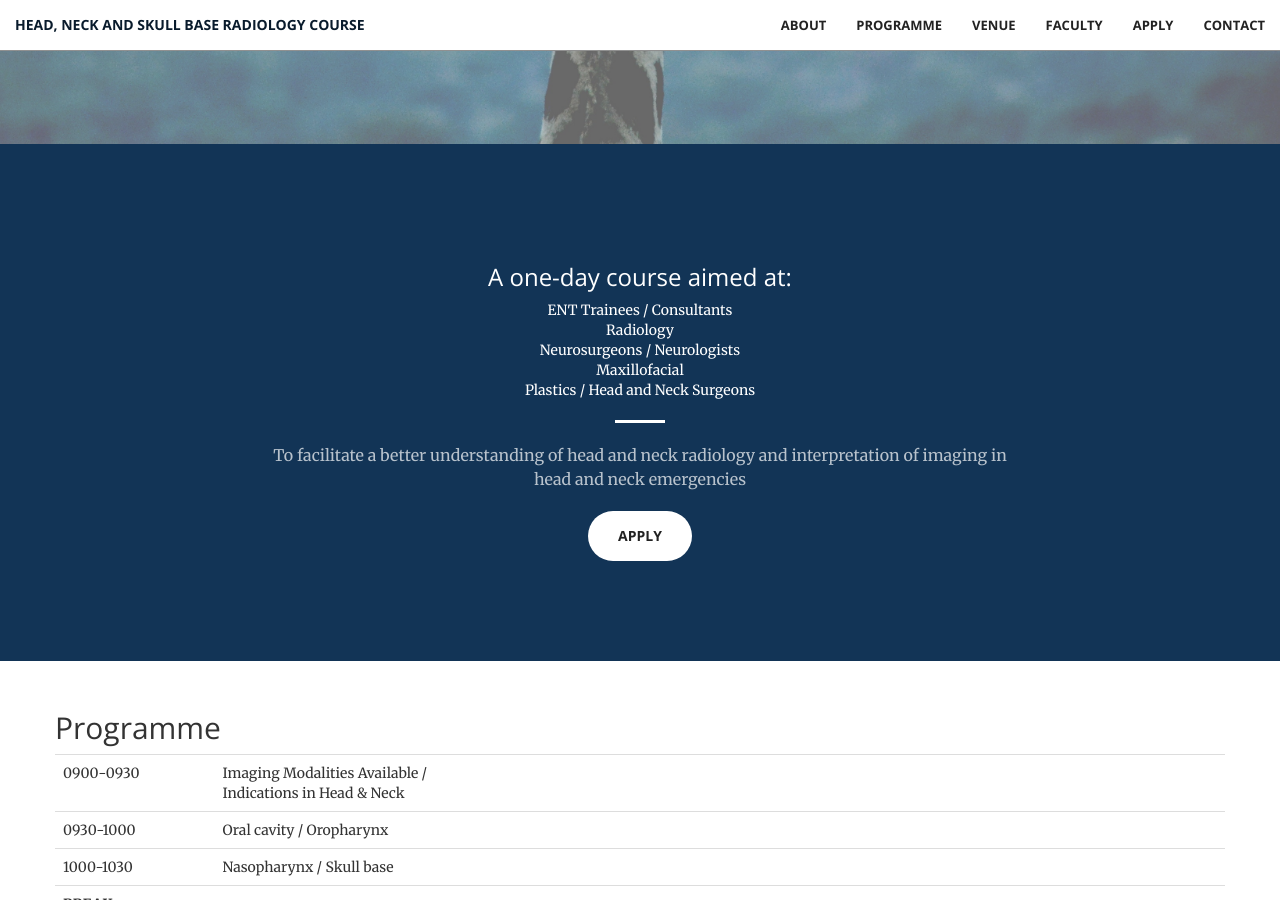
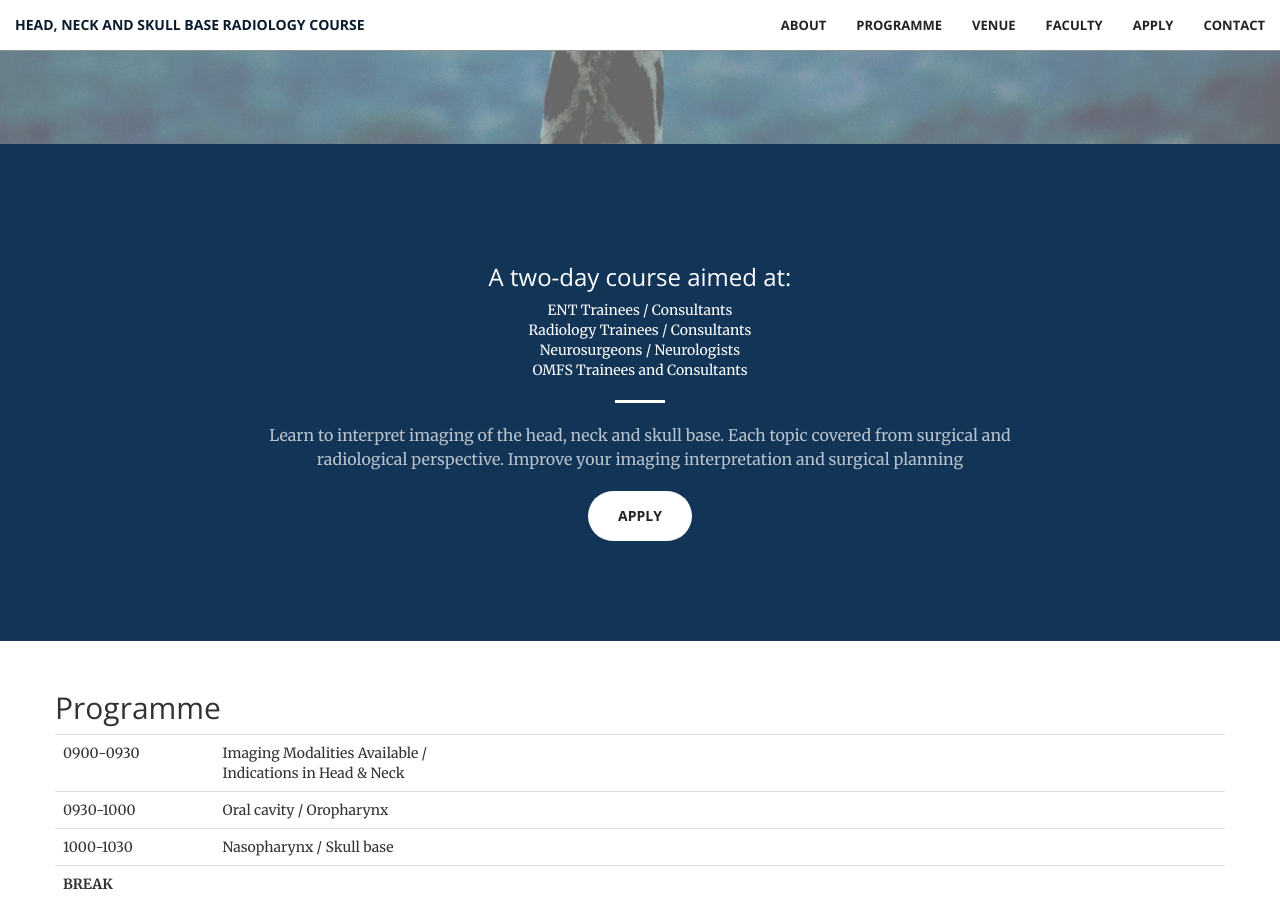
Before and after one commit to aberdeenradiology/aberdeenradiology.github.io, a Jekyll site: the page built from index.html, in a window 1280 px wide and 900 px high, scrolled down 756 px. Built offline with Jekyll 4.4.1, drawn with Linux system fonts in a browser that asks for light colours.

Commit message:
Update about.html

```diff
--- a/_includes/about.html
+++ b/_includes/about.html
@@ -2,14 +2,13 @@
     <div class="container">
         <div class="row">
             <div class="col-lg-8 col-lg-offset-2 text-center">
-                <h3>A one-day course aimed at:</h3>
+                <h3>A two-day course aimed at:</h3>
                 ENT Trainees / Consultants<br>
-                Radiology<br>
+                Radiology Trainees / Consultants<br>
                 Neurosurgeons / Neurologists<br>
-                Maxillofacial<br>
-                Plastics / Head and Neck Surgeons<br>
+                OMFS Trainees and Consultants<br>
                 <hr class="light">
-                <p class="text-faded">To facilitate a better understanding of head and neck radiology and interpretation of imaging in head and neck emergencies</p>
+                <p class="text-faded">Learn to interpret imaging of the head, neck and skull base. Each topic covered from surgical and radiological perspective. Improve your imaging interpretation and surgical planning</p>
                 <a href="#application" class="btn btn-default btn-xl">Apply</a>
             </div>
         </div>
```
